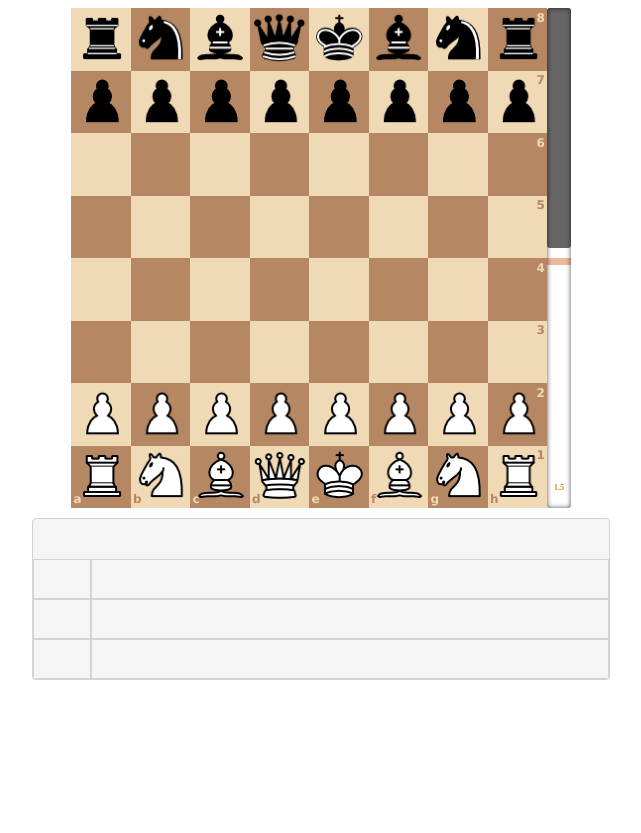
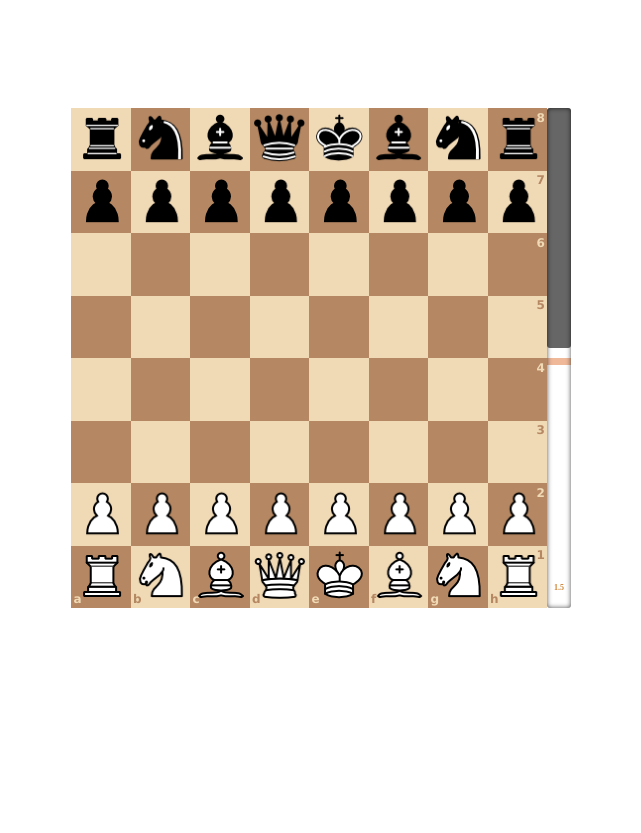
Before and after one commit to timothydeletrez/hestorya.be, a plain HTML site: page chessgame/index.html in a window 1280 px wide. Shown: the whole page, without its empty margins (319-960 px from the left). Before the commit the page ends 800 px from the top, so only its background shows below. Drawn offline with nearby package versions, Linux system fonts and the light colour scheme.

Commit message:
Update Chessgame/

```diff
--- a/chessgame/css/style.css
+++ b/chessgame/css/style.css
@@ -4,6 +4,10 @@ body {
     align-items: center;
     justify-content: center;
     }
+
+div.container{
+    margin-top: 100px;
+}
 .chessBoard {
     width:70vw;
     height: 70vw;
--- a/chessgame/index.html
+++ b/chessgame/index.html
@@ -256,28 +256,6 @@
             <div class="evalNum" >1.5</div>
             </div>
         </div>
-        <table id="topLines">
-            <thead>
-            <tr>
-                <th id="eval"></th>
-                <th id="evalText"></th>
-            </tr>
-            </thead>
-            <tbody>
-            <tr>
-                <td id="eval1"></td>
-                <td id="line1"></td>
-            </tr>
-            <tr>
-                <td id="eval2"></td>
-                <td id="line2"></td>
-            </tr>
-            <tr>
-                <td id="eval3"></td>
-                <td id="line3"></td>
-            </tr>
-            </tbody>
-        </table>
         <div id="alert"></div>
         <script src="../js/chess.js"></script>
         <a href="https://github.com/jahid28/Games/tree/main" style="text-decoration: underline; color: white; text-align: center; margin-top: 50px; font-family: Montserrat;">Cet echequier a été créé par jahid28 en libre disposition sur Github.</a>
```
